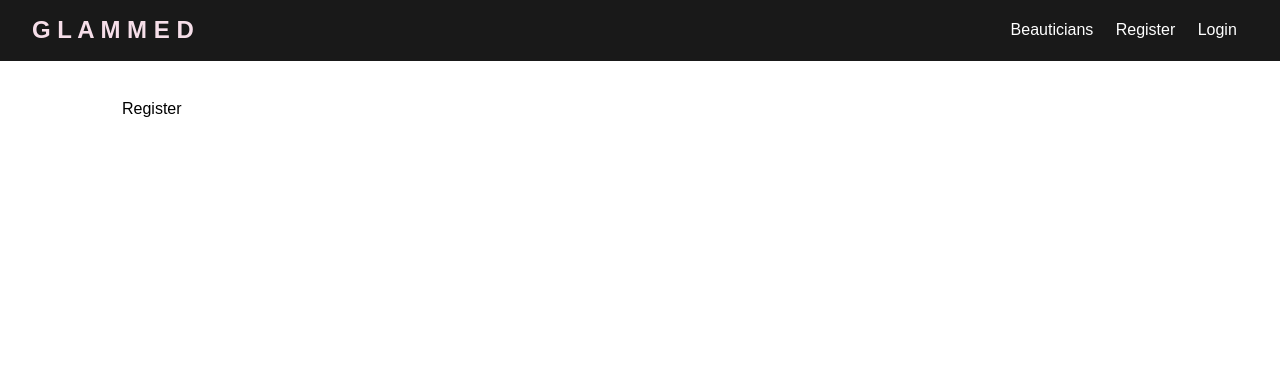
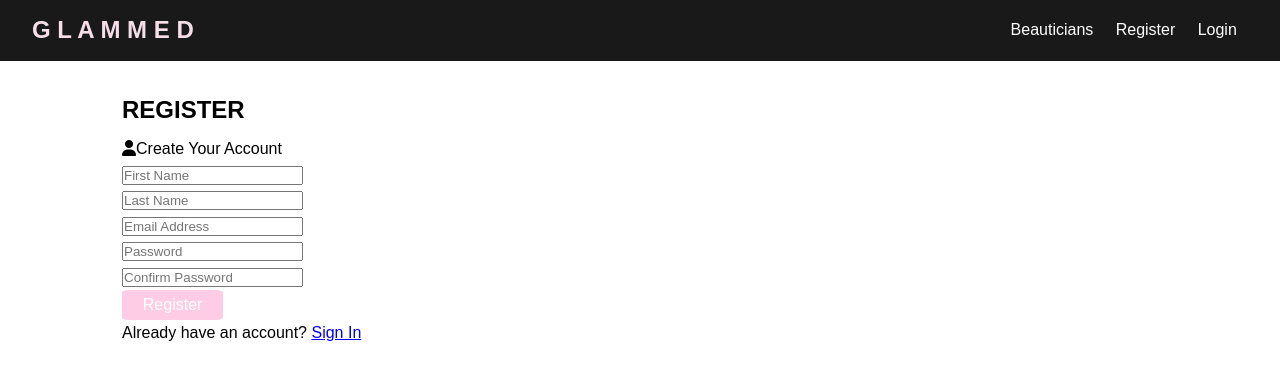
Before and after one commit to dejakin/glammed, a React (Create React App) app in the folder client/: page /register in a window 1280 px wide. Shown: the top 380 px of the page. Built offline with nearby package versions, Linux system fonts and the light colour scheme.

Commit message:
Create user registration form

```diff
--- a/client/src/App.css
+++ b/client/src/App.css
@@ -29,6 +29,11 @@ ul {
   font-size: 2.5rem;
   line-height: 1.2;
   margin-bottom: 0.5rem;
+}
+
+.large {
+  line-height: 1.2;
+  margin-bottom: 0.7rem;
 }
 
 .para {
--- a/client/src/components/auth/Register.js
+++ b/client/src/components/auth/Register.js
@@ -1,10 +1,43 @@
-import React from 'react'
+import React, { Fragment } from 'react';
+import { Link } from 'react-router-dom';
 
 const Register = () => {
     return (
-        <div>
-            Register
-        </div>
+        <Fragment>
+            <h1 className="large">REGISTER</h1>
+            <p><i className="fas fa-user"></i>Create Your Account</p>
+            <form className="form" action="create-profile.html">
+                <div className="form-section">
+                    <input type="text" placeholder="First Name" name="Firstname" required />
+                </div>
+                <div className="form-section">
+                    <input type="text" placeholder="Last Name" name="Lastname" required />
+                </div>
+                <div className="form-section">
+                    <input type="email" placeholder="Email Address" name="email" />
+                </div>
+                <div className="form-section">
+                    <input
+                        type="password"
+                        placeholder="Password"
+                        name="password"
+                        minLength="8"
+                    />
+                </div>
+                <div className="form-section">
+                    <input
+                        type="password"
+                        placeholder="Confirm Password"
+                        name="password2"
+                        minLength="8"
+                    />
+                </div>
+                <input type="submit" className="btn1" value="Register" />
+            </form>
+            <p className="note">
+                Already have an account? <Link to="/login">Sign In</Link>
+            </p>
+        </Fragment>
     )
 }
 
```
